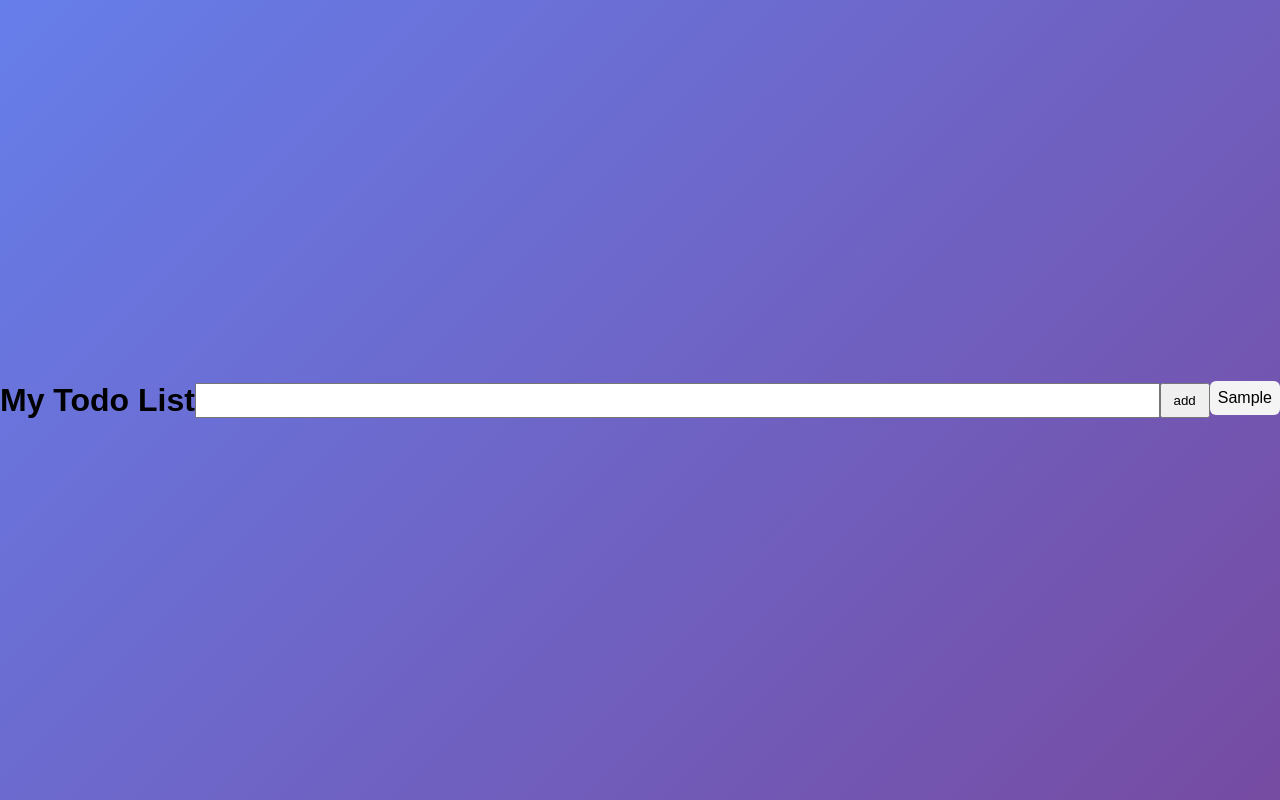
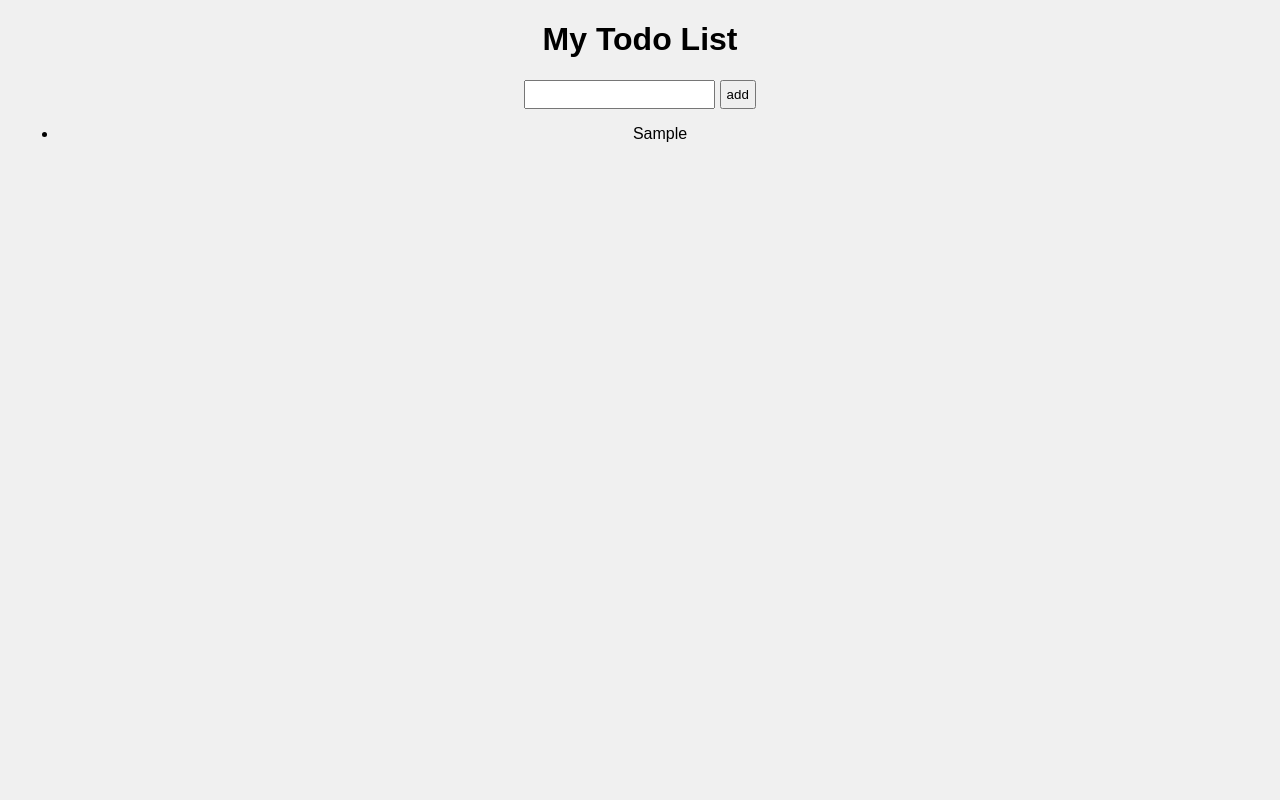
Before and after one commit to tvshu9872-oss/Todo-app-v2, a plain HTML site: page index.html in a window 1280 px wide. Both pictures are taken after typing "Sample" into the empty fields and a click on the button "add". Drawn offline with Linux system fonts and the light colour scheme.

Commit message:
added css
Refactored CSS styles for body and input elements, simplified layout, and removed unused styles.

```diff
--- a/style.css
+++ b/style.css
@@ -1,56 +1,17 @@
-body {
-    font-family: Arial, sans-serif;
-    background: linear-gradient(135deg, #667eea, #764ba2);
-    display: flex;
-    justify-content: center;
-    align-items: center;
-    height: 100vh;
-    margin: 0;
+body{
+font-family: Arial;
+background:#f0f0f0;
+text-align:center;
 }
 
-.container {
-    background: white;
-    padding: 30px;
-    border-radius: 12px;
-    width: 350px;
-    box-shadow: 0 10px 25px rgba(0,0,0,0.2);
+input{
+padding:5px;
 }
 
-h1 {
-    text-align: center;
+button{
+padding:5px;
 }
 
-.input-section {
-    display: flex;
-    gap: 10px;
+li{
+margin:10px;
 }
-
-input {
-    flex: 1;
-    padding: 8px;
-}
-
-button {
-    padding: 8px 12px;
-    cursor: pointer;
-}
-
-ul {
-    list-style: none;
-    padding: 0;
-    margin-top: 20px;
-}
-
-li {
-    display: flex;
-    justify-content: space-between;
-    padding: 8px;
-    background: #f4f4f4;
-    margin-bottom: 8px;
-    border-radius: 6px;
-}
-
-.completed {
-    text-decoration: line-through;
-    opacity: 0.6;
-}
```
